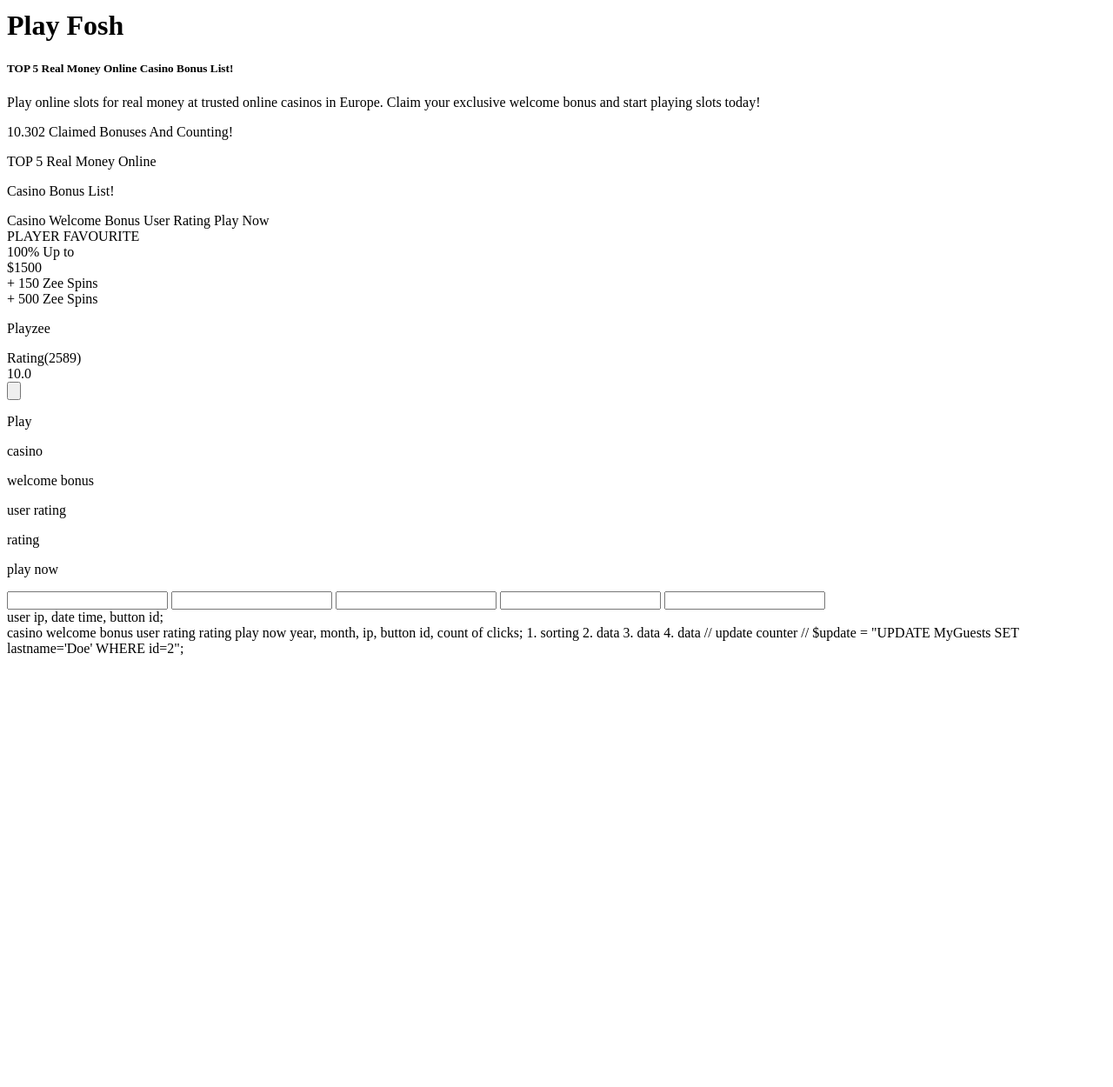
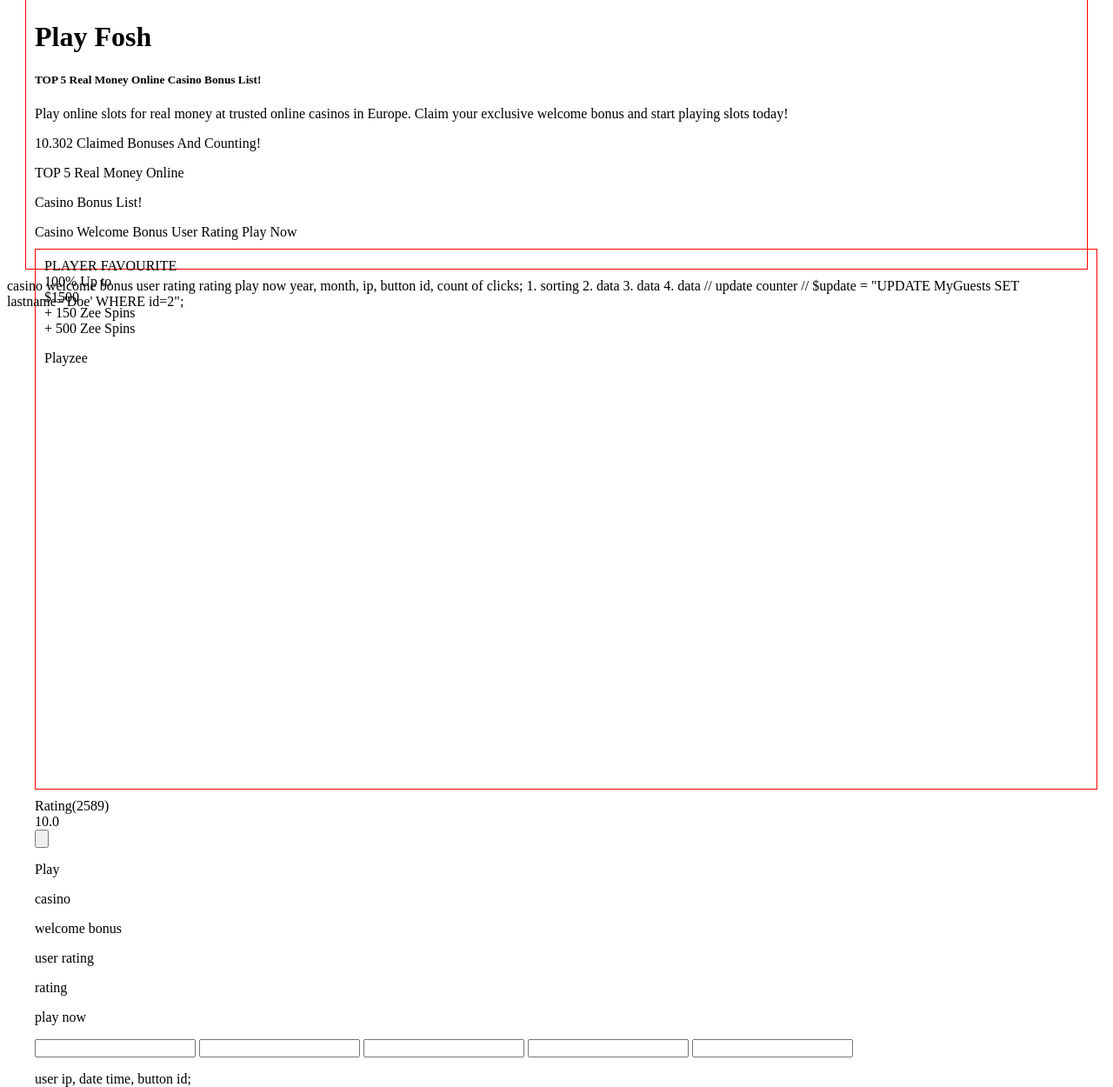
Before and after one commit to gooddimoh/test_task_repository, a PHP site: page /index.html in a window 1280 px wide. Shown: the part 322-1572 px from the top of the page at 87% size. Before the commit the page ends 1076 px from the top, so only its background shows below. Run offline with PHP 8.4, Linux system fonts and the light colour scheme.

Commit message:
first commit

```diff
--- a/index.html
+++ b/index.html
@@ -7,14 +7,15 @@
 </head>
 <body>
 <div class="header">
+    <div class="container">
         <div class="background">
             <img src="/background/" alt="background">
         </div>
         <h1>Play Fosh </h1>
         <h5>TOP 5 Real Money Online Casino Bonus List!</h5>
-    <p>Play online slots for real money at trusted online casinos in Europe. Claim your exclusive welcome bonus and
+        <p class="bold">Play online slots for real money at trusted online casinos in Europe. Claim your exclusive welcome bonus and
             start playing slots today!</p>
-    <p>10.302 Claimed Bonuses And Counting!</p>
+        <p class="bold">10.302 Claimed Bonuses And Counting!</p>
         <div class="playfosh">
             <p>TOP 5 Real Money Online</p>
             <p>Casino Bonus List!</p>
@@ -49,7 +50,6 @@
             </div>
             <!--    x5  -->
         </div>
-
         <div class="header">
             <p>casino</p>
             <p>welcome bonus</p>
@@ -57,7 +57,6 @@
             <p>rating</p>
             <p>play now</p>
         </div>
-
         <form action="login.php">
             <input type="name">
             <input type="password">
@@ -65,10 +64,8 @@
             <input type="text">
             <input type="text">
         </form>
-
-
-    user ip, date time, button id;
-
+        <p>user ip, date time, button id;</p>
+    </div>
 </div>
 
 <script type="application/javascript">
@@ -88,7 +85,15 @@
 </script>
 </body>
 </html>
-
+<style type="text/css">
+    .container {
+        margin: 10px auto;
+        width: 1200px;
+        height: 600px;
+        border: 1px solid red;
+        padding: 10px;
+    }
+</style>
 casino welcome bonus user rating rating play now
 
 year, month, ip, button id, count of clicks;
--- a/login.php
+++ b/login.php
@@ -60,17 +60,15 @@ $connection->query($query4);
 array_diff_assoc();
 
 
-$connection->
+in_array('');;
 
-in_array('');;
-in_
 
 $array['user_ip'];
 $array['date_time'];
 $array['button_id'];
 $array['year'];
 
-$insert = ""
+$insert = "";
 $remote_addr = $_SERVER['REMOTE_ADDR'];
 
 var_dump($remote_addr);
```
Also changed, not shown: css/index.css (deleted). Lines whose indentation alone changed are shown as unchanged.
